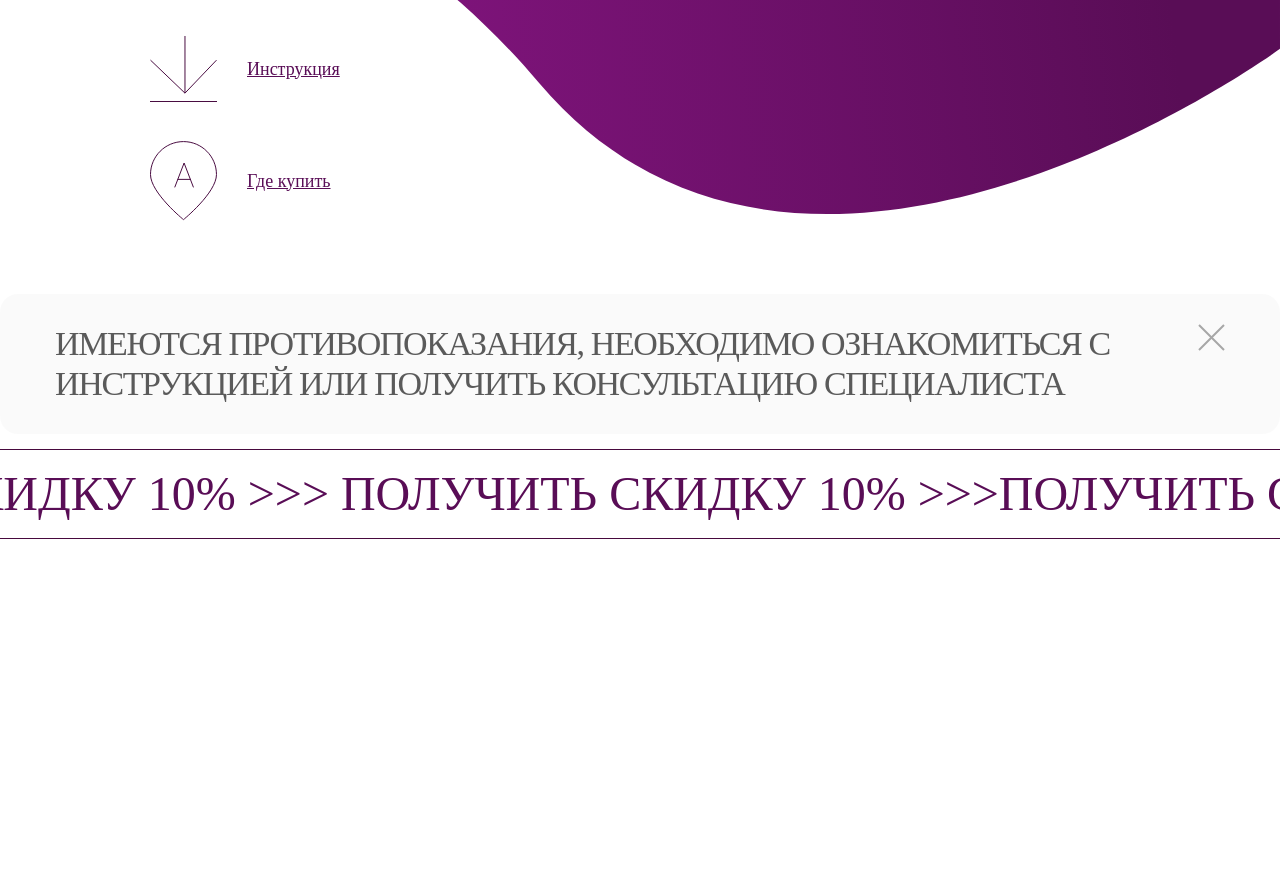
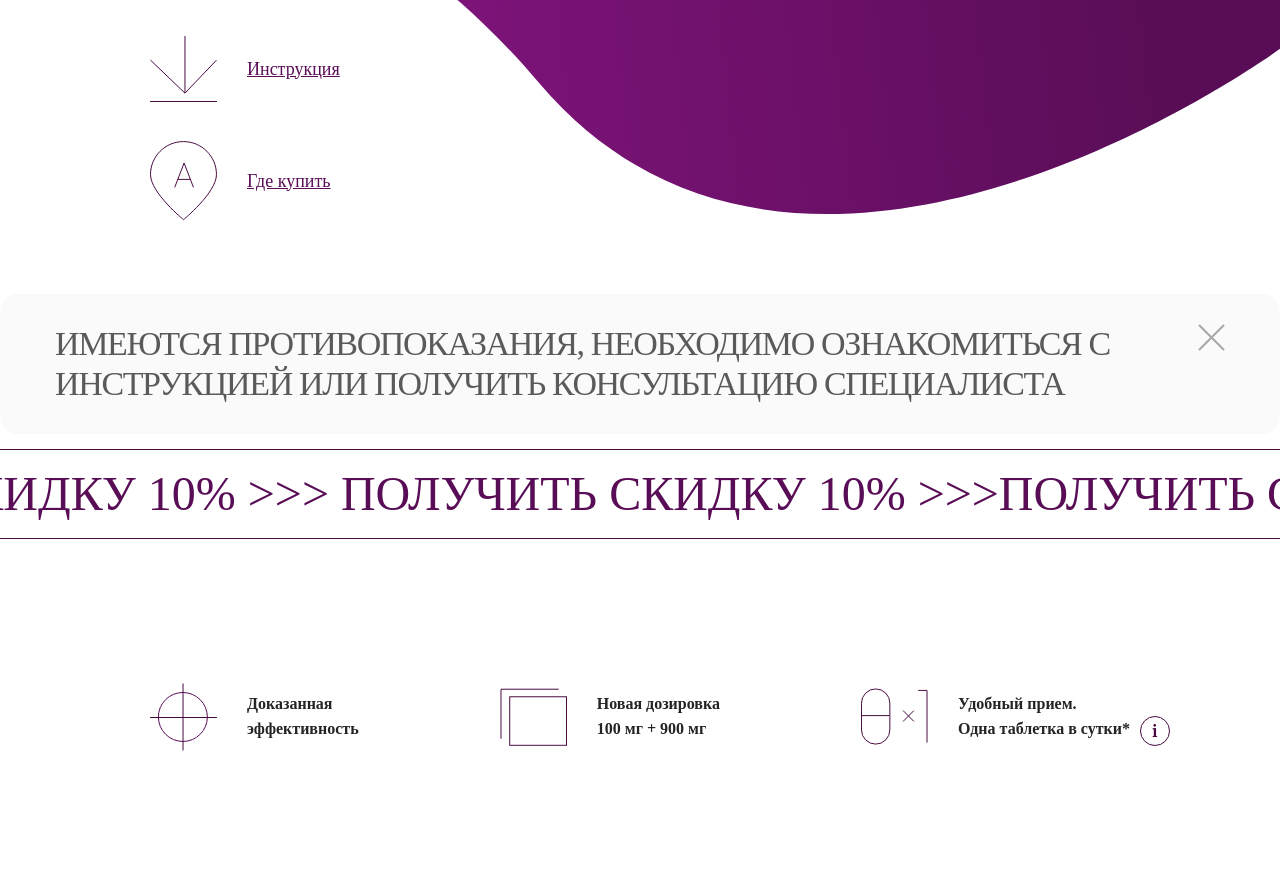
Before and after one commit to SilantievMax/venarus, a website: page src/pages/index.html in a window 1280 px wide. Shown: the part 598-1493 px from the top of the page. Before the commit the page ends 1137 px from the top, so only its background shows below. Drawn offline with nearby package versions, Linux system fonts and the light colour scheme; files that its build step writes are made by us from their sources; files whose address does not match are found by name; a web font is replaced by a local one.

Commit message:
added slogans

```diff
--- /dev/null
+++ b/src/pages/components/slogans.html
@@ -0,0 +1,26 @@
+<section class="slogans">
+    <div class="wrapper">
+        <ul class="slogans__list">
+            <li class="slogans__item">
+                <svg class="slogans__icon">
+                    <use xlink:href="./images/slogans/slogan-sprite.svg#slogan1"></use>
+                </svg>
+                <p class="slogans__text">Доказанная <br>  эффективность</p>
+            </li>
+            <li class="slogans__item">
+                <svg class="slogans__icon">
+                    <use xlink:href="./images/slogans/slogan-sprite.svg#slogan2"></use>
+                </svg>
+                <p class="slogans__text">Новая дозировка <br> 100 мг + 900 мг</p>
+            </li>
+            <li class="slogans__item">
+                <svg class="slogans__icon">
+                    <use xlink:href="./images/slogans/slogan-sprite.svg#slogan3"></use>
+                </svg>
+                <p class="slogans__text">Удобный прием. <br> Одна таблетка в сутки* <small><svg>
+                    <use xlink:href="./images/slogans/slogan-sprite.svg#explanation"></use>
+                </svg></small></p>
+            </li>
+        </ul>
+    </div>
+</section>
--- a/src/pages/index.html
+++ b/src/pages/index.html
@@ -10,6 +10,7 @@
     <main>
         @@include('components/home.html')
         @@include('components/discount.html')
+        @@include('components/slogans.html')
     </main>
     @@include('components/common/footer.html')
 </body>
--- /dev/null
+++ b/src/sass/components/slogans/_index.scss
@@ -0,0 +1,2 @@
+@import "./slogans";
+@import "./slogans-media";
--- /dev/null
+++ b/src/sass/components/slogans/_slogans.scss
@@ -0,0 +1,42 @@
+.slogans {
+    padding: 103px 0;
+    &__list {
+        display: flex;
+        justify-content: space-between;
+    }
+    &__item {
+        display: flex;
+        align-items: center;
+    }
+    &__icon {
+        width: 67px;
+    }
+    &__text {
+        @extend %extend-merriweather700;
+        font-size: 16px;
+        line-height: 154.8%;
+        color: #242424;
+        margin-left: 30px;
+        small {
+            cursor: pointer;
+            position: relative;
+            &:hover {
+                &::after {
+                    content: "При наведении на “i” всплывашка с текстом";
+                    position: absolute;
+                    top: -65px;
+                    left: 20px;
+                    width: 200px;
+                    background-color: #fff;
+                }
+            }
+        }
+        small svg {
+            position: absolute;
+            top: -6px;
+            left: 10px;
+            width: 30px;
+            height: 30px;
+        }
+    }
+}
--- a/src/sass/main.scss
+++ b/src/sass/main.scss
@@ -3,5 +3,6 @@
 @import "./components/home";
 @import "./components/disclaimer";
 @import "./components/discount";
+@import "./components/slogans";
 
 @import "./components/footer";
```
Also changed, not shown: src/images/slogans/slogan-sprite.svg (added), src/sass/components/slogans/_slogans-media.scss (added).
